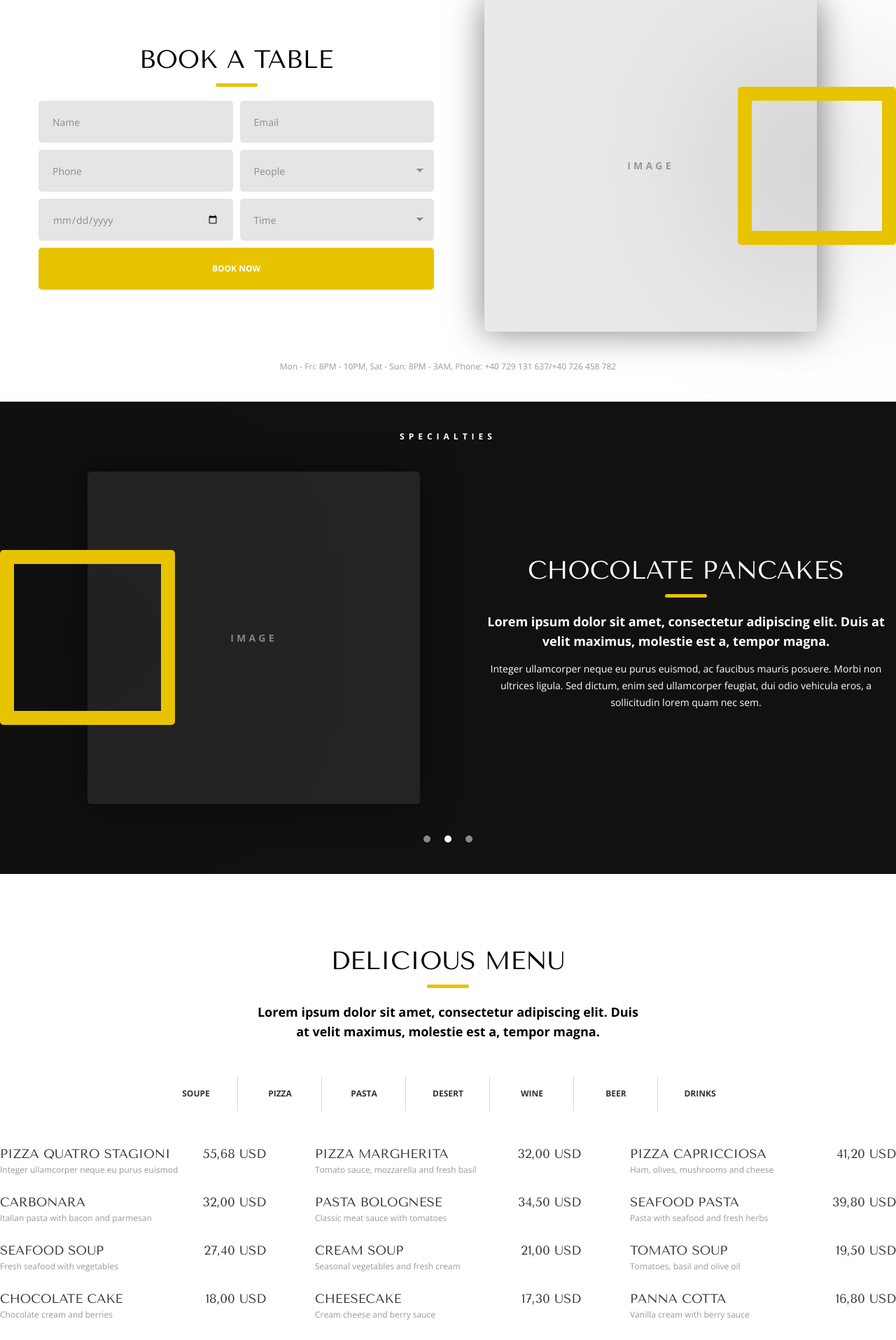
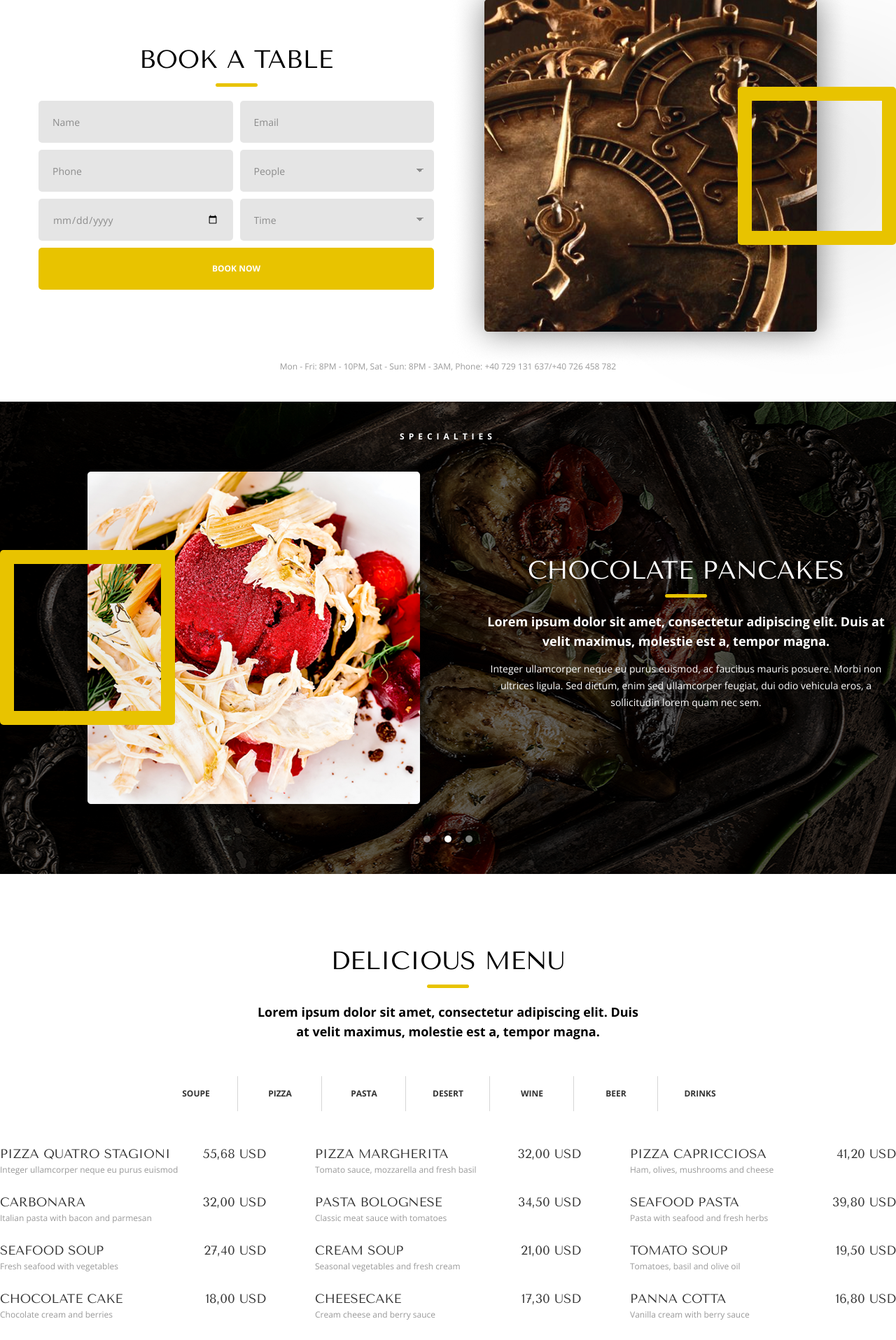
Before and after one commit to ktaptygin/zadacha2, a Django app: page / in a window 1280 px wide. Shown: the part 2151-4066 px from the top of the page at 70% size. Run offline with Django 4.2, Linux system fonts and the light colour scheme.

Commit message:
fixed navigation on PC, missing images from the layout, and corrections for inaccuracies have been added

```diff
--- a/restaurant/static/restaurant/css/style.css
+++ b/restaurant/static/restaurant/css/style.css
@@ -395,24 +394,21 @@ body {
     top: 0;
     width: 475px;
     height: 475px;
-    display: flex;
-    align-items: center;
-    justify-content: center;
-    border-radius: 5px;
-    box-shadow: 0 0 50px rgba(0, 0, 0, 0.5);
-    font-size: 14px;
-    font-weight: 700;
-    letter-spacing: 0.3em;
-}
-
-.picture__placeholder--light {
-    background-color: #E9E9E9;
-    color: #999999;
-}
-
+    overflow: visible;
+}
+
+.picture__placeholder--light,
 .picture__placeholder--dark {
-    background-color: #242424;
-    color: #888888;
+    background-color: transparent;
+}
+
+.picture__image {
+    position: absolute;
+    left: -50px;
+    top: -50px;
+    width: 575px;
+    height: 575px;
+    object-fit: contain;
 }
 
 .picture__frame {
@@ -487,7 +483,22 @@ body {
 .specialties,
 .events {
     background-color: #111111;
+    background-position: center;
+    background-size: cover;
+    background-repeat: no-repeat;
     color: #FFFFFF;
+}
+
+.team {
+    background-image: url('../images/team-bg.jpg');
+}
+
+.specialties {
+    background-image: url('../images/specialties-bg.png');
+}
+
+.events {
+    background-image: url('../images/events-bg.png');
 }
 
 .team .picture,
@@ -591,16 +602,16 @@ body {
     top: 0;
     width: 475px;
     height: 475px;
-    display: flex;
-    align-items: center;
-    justify-content: center;
-    border-radius: 5px;
-    background-color: #E9E9E9;
-    box-shadow: 0 0 50px rgba(0, 0, 0, 0.5);
-    font-size: 14px;
-    font-weight: 700;
-    letter-spacing: 0.3em;
-    color: #999999;
+    overflow: visible;
+}
+
+.booking__image {
+    position: absolute;
+    left: -50px;
+    top: -50px;
+    width: 575px;
+    height: 575px;
+    object-fit: contain;
 }
 
 .booking__frame {
@@ -983,6 +1001,72 @@ body {
     color: rgba(255, 255, 255, 0.5);
 }
 
+.header-fixed {
+    position: fixed;
+    top: 0;
+    left: 0;
+    z-index: 2000;
+    width: 100%;
+    height: 70px;
+    background-color: rgba(0, 0, 0, 0.94);
+    box-shadow: 0 4px 18px rgba(0, 0, 0, 0.35);
+    opacity: 0;
+    visibility: hidden;
+    transform: translateY(-100%);
+    transition: opacity 0.25s ease, visibility 0.25s ease, transform 0.25s ease;
+}
+
+.header-fixed.is-visible {
+    opacity: 1;
+    visibility: visible;
+    transform: translateY(0);
+}
+
+.header-fixed__inner {
+    width: min(1280px, calc(100% - 40px));
+    height: 70px;
+    margin: 0 auto;
+    display: grid;
+    grid-template-columns: repeat(4, minmax(70px, 1fr)) 90px repeat(4, minmax(70px, 1fr));
+    align-items: center;
+}
+
+.header-fixed__link {
+    height: 70px;
+    display: flex;
+    align-items: center;
+    justify-content: center;
+    font-size: 12px;
+    font-weight: 700;
+    line-height: 18px;
+    color: #FFFFFF;
+    text-align: center;
+    text-decoration: none;
+    transition: color 0.2s ease;
+}
+
+.header-fixed__link:hover,
+.header-fixed__link.is-active {
+    color: #E8C300;
+    text-decoration: none;
+}
+
+.header-fixed__logo {
+    width: 60px;
+    height: 60px;
+    margin: 0 auto;
+    display: block;
+}
+
+.header-fixed__logo-img {
+    display: block;
+    width: 60px;
+    height: 60px;
+}
+
+section[id] {
+    scroll-margin-top: 70px;
+}
 
 @media (min-width: 576px) and (max-width: 1199px) {
     body {
--- a/restaurant/static/restaurant/js/main.js
+++ b/restaurant/static/restaurant/js/main.js
@@ -1,18 +1,72 @@
 $(document).ready(function () {
-    $('a[href^="#"]').click(function (event) {
+    var $sourceNav = $('.header__nav');
+    var $sourceLogo = $('.header__logo-img');
+    var fixedHeaderHtml = '<div class="header-fixed" aria-hidden="true"><div class="header-fixed__inner"></div></div>';
+
+    $('body').append(fixedHeaderHtml);
+
+    var $fixedHeader = $('.header-fixed');
+    var $fixedInner = $('.header-fixed__inner');
+    var $links = $sourceNav.find('.header__nav-link');
+    var middleIndex = 4;
+
+    $links.each(function (index) {
+        if (index === middleIndex) {
+            $fixedInner.append(
+                '<a class="header-fixed__logo" href="#home">' +
+                    '<img class="header-fixed__logo-img" src="' + $sourceLogo.attr('src') + '" alt="Hunger logo">' +
+                '</a>'
+            );
+        }
+
+        $fixedInner.append(
+            '<a class="header-fixed__link" href="' + $(this).attr('href') + '">' + $(this).text().trim() + '</a>'
+        );
+    });
+
+    function updateFixedHeader() {
+        var shouldShow = $(window).width() >= 576 && $(window).scrollTop() > 100;
+
+        $fixedHeader.toggleClass('is-visible', shouldShow);
+        $fixedHeader.attr('aria-hidden', shouldShow ? 'false' : 'true');
+    }
+
+    function updateActiveLink() {
+        var scrollPosition = $(window).scrollTop() + 100;
+        var activeId = '#home';
+
+        $('section[id], header[id]').each(function () {
+            if ($(this).offset().top <= scrollPosition) {
+                activeId = '#' + $(this).attr('id');
+            }
+        });
+
+        $('.header-fixed__link').removeClass('is-active');
+        $('.header-fixed__link[href="' + activeId + '"]').addClass('is-active');
+    }
+
+    updateFixedHeader();
+    updateActiveLink();
+
+    $(window).on('scroll resize', function () {
+        updateFixedHeader();
+        updateActiveLink();
+    });
+
+    $(document).on('click', 'a[href^="#"]', function (event) {
         var block = $(this).attr('href');
 
-        if ($(block).length) {
+        if (block !== '#' && $(block).length) {
             event.preventDefault();
 
-            $('html, body').animate({
-                scrollTop: $(block).offset().top
+            var menuOffset = $(window).width() >= 576 ? 70 : 0;
+
+            $('html, body').stop().animate({
+                scrollTop: Math.max($(block).offset().top - menuOffset, 0)
             }, 600);
         }
     });
-});
 
-$(document).ready(function () {
     $('.menu__category').on('click', function () {
         var category = $(this).data('category');
         var isActive = $(this).hasClass('is-active');
--- a/restaurant/templates/restaurant/index.html
+++ b/restaurant/templates/restaurant/index.html
@@ -7,7 +7,7 @@
     <meta name='viewport' content='width=device-width, initial-scale=1.0'>
     <link rel='stylesheet' href='https://fonts.googleapis.com/css2?family=Open+Sans:wght@400;700&family=Tenor+Sans&display=swap'>
     <link rel='stylesheet' href='https://cdn.jsdelivr.net/npm/bootstrap@4.6.2/dist/css/bootstrap.min.css'>
-    <link rel='stylesheet' href="{% static 'restaurant/css/style.css' %}?v=40">
+    <link rel='stylesheet' href="{% static 'restaurant/css/style.css' %}?v=50">
     <link rel='stylesheet' href='https://cdnjs.cloudflare.com/ajax/libs/font-awesome/5.15.4/css/all.min.css'>
 </head>
 <body>
@@ -67,7 +67,6 @@
                 </a>
             </div>
         </header>
-
         <section class='about' id='about'>
             <div class='about__inner'>
                 <div class='about__content'>
@@ -84,17 +83,20 @@
                     </p>
                 </div>
                 <div class='picture picture--right'>
-                    <div class='picture__placeholder picture__placeholder--light'>IMAGE</div>
+                    <div class='picture__placeholder picture__placeholder--light'>
+                        <img class='picture__image' src="{% static 'restaurant/images/about.png' %}" alt='Restaurant grill'>
+                    </div>
                     <div class='picture__frame'></div>
                 </div>
             </div>
         </section>
-
         <section class='team' id='team'>
             <div class='section-caption'>OUR TEAM</div>
             <div class='team__inner'>
                 <div class='picture picture--left'>
-                    <div class='picture__placeholder picture__placeholder--dark'>IMAGE</div>
+                    <div class='picture__placeholder picture__placeholder--dark'>
+                        <img class='picture__image' src="{% static 'restaurant/images/team.png' %}" alt='Restaurant chef'>
+                    </div>
                     <div class='picture__frame'></div>
                 </div>
                 <div class='team__content'>
@@ -112,7 +114,6 @@
                 </div>
             </div>
         </section>
-
         <section class='booking' id='booking'>
             <div class='booking__inner'>
                 <div class='booking__content'>
@@ -152,7 +153,9 @@
                     </form>
                 </div>
                 <div class='booking__picture'>
-                    <div class='booking__placeholder'>IMAGE</div>
+                    <div class='booking__placeholder'>
+                        <img class='booking__image' src="{% static 'restaurant/images/booking.png' %}" alt='Antique clock'>
+                    </div>
                     <div class='booking__frame'></div>
                 </div>
             </div>
@@ -161,12 +164,13 @@
                 Phone: +40 729 131 637/+40 726 458 782
             </p>
         </section>
-
         <section class='specialties' id='specialties'>
             <div class='section-caption'>SPECIALTIES</div>
             <div class='specialties__inner'>
                 <div class='picture picture--left'>
-                    <div class='picture__placeholder picture__placeholder--dark'>IMAGE</div>
+                    <div class='picture__placeholder picture__placeholder--dark'>
+                        <img class='picture__image' src="{% static 'restaurant/images/specialties.png' %}" alt='Chocolate pancakes'>
+                    </div>
                     <div class='picture__frame'></div>
                 </div>
                 <div class='specialties__content'>
@@ -189,7 +193,6 @@
                 <span class='specialties__dot'></span>
             </div>
         </section>
-
         <section class='menu' id='menu'>
             <div class='menu__inner'>
                 <h2 class='section-title'>DELICIOUS MENU</h2>
@@ -232,17 +235,20 @@
                 </div>
             </div>
         </section>
-
         <section class='events' id='events'>
             <div class='section-caption'>PRIVATE EVENTS</div>
             <div class='events__inner'>
                 <div class='events__card events__card--weddings'>
-                    <div class='events__placeholder'>IMAGE</div>
+                    <div class='events__placeholder'>
+                        <img class='events__image' src="{% static 'restaurant/images/weddings.png' %}" alt='Wedding table setting'>
+                    </div>
                     <div class='events__frame'></div>
                     <div class='events__label events__label--down'>WEDDINGS</div>
                 </div>
                 <div class='events__card events__card--parties'>
-                    <div class='events__placeholder'>IMAGE</div>
+                    <div class='events__placeholder'>
+                        <img class='events__image' src="{% static 'restaurant/images/corporate-parties.png' %}" alt='Corporate party table'>
+                    </div>
                     <div class='events__frame'></div>
                     <div class='events__label events__label--up'>CORPORATE PARTIES</div>
                 </div>
@@ -251,14 +257,20 @@
                 For private events please call +40 729 131 637/+40 726 458 782 or use the contact form.
             </p>
         </section>
-
         <section class='gallery' id='gallery'>
-            <div class='gallery__item'>IMAGE</div>
-            <div class='gallery__item'>IMAGE</div>
-            <div class='gallery__item'>IMAGE</div>
-            <div class='gallery__item'>IMAGE</div>
+            <div class='gallery__item'>
+                <img class='gallery__image' src="{% static 'restaurant/images/gallery-1.png' %}" alt='Restaurant entrance'>
+            </div>
+            <div class='gallery__item'>
+                <img class='gallery__image' src="{% static 'restaurant/images/gallery-2.png' %}" alt='Restaurant grill'>
+            </div>
+            <div class='gallery__item'>
+                <img class='gallery__image' src="{% static 'restaurant/images/gallery-3.png' %}" alt='Restaurant hall'>
+            </div>
+            <div class='gallery__item'>
+                <img class='gallery__image' src="{% static 'restaurant/images/gallery-4.png' %}" alt='Restaurant interior'>
+            </div>
         </section>
-
         <section class='contact' id='contact'>
             <div class='contact__inner'>
                 <h2 class='section-title'>CONTACT</h2>
@@ -281,17 +293,15 @@
                 </form>
             </div>
         </section>
-
         <section class='map' aria-label='Restaurant map'>
             <div class='map__placeholder'>YANDEX MAP</div>
         </section>
-
         <footer class='footer'>
             <p class='footer__copyright'>© Copyright Mindblister 2019</p>
         </footer>
     </div>
     <script src='https://code.jquery.com/jquery-3.6.0.min.js'></script>
     <script src='https://cdn.jsdelivr.net/npm/bootstrap@4.6.2/dist/js/bootstrap.bundle.min.js'></script>
-    <script src="{% static 'restaurant/js/main.js' %}"></script>
+    <script src="{% static 'restaurant/js/main.js' %}?v=2"></script>
 </body>
 </html>
```
Also changed, not shown: other parts of restaurant/static/restaurant/css/style.css (+87 -27 lines), restaurant/static/restaurant/images/about.png (added), restaurant/static/restaurant/images/booking.png (added), restaurant/static/restaurant/images/corporate-parties.png (added), restaurant/static/restaurant/images/events-bg.png (added), restaurant/static/restaurant/images/gallery-1.png (added), restaurant/static/restaurant/images/gallery-2.png (added), restaurant/static/restaurant/images/gallery-3.png (added), restaurant/static/restaurant/images/gallery-4.png (added), restaurant/static/restaurant/images/specialties-bg.png (added), restaurant/static/restaurant/images/specialties.png (added), restaurant/static/restaurant/images/team.png (added), restaurant/static/restaurant/images/weddings.png (added), 1 other file.
